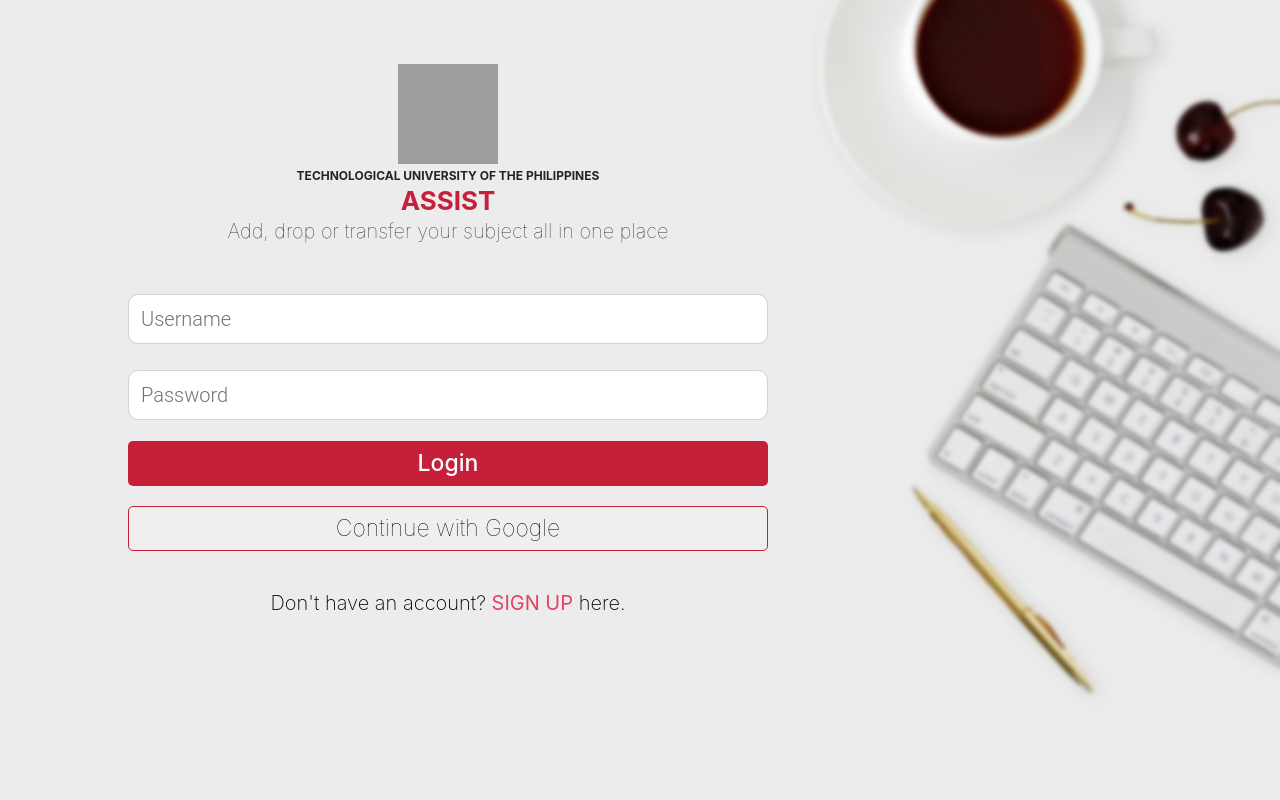
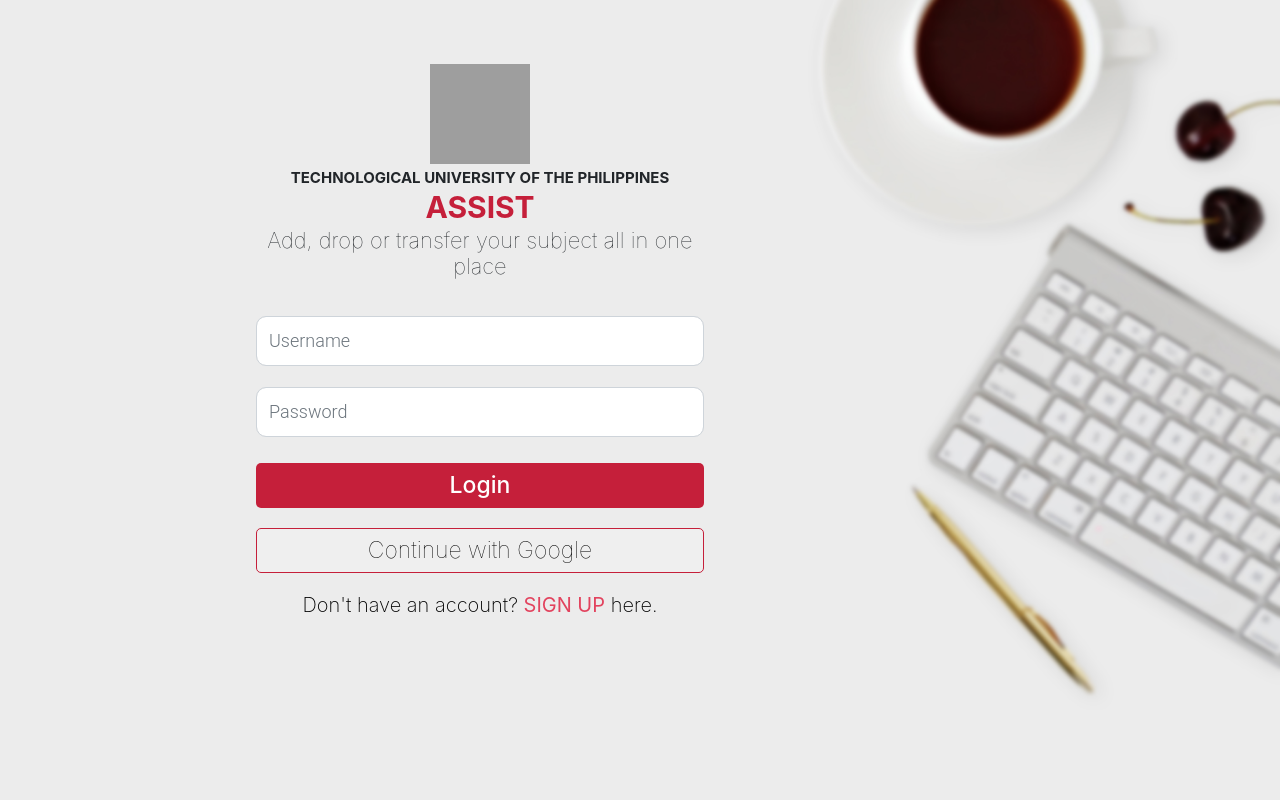
Before and after one commit to CyrineOsorio/tup-assist, a Django app: page / in a window 1280 px wide. Run offline with Django 4.2, Linux system fonts and the light colour scheme; grey boxes are pictures that could not be loaded.

Commit message:
Add Files

```diff
--- a/TupAssistProject/TupAssistApp/static/css/index.css
+++ b/TupAssistProject/TupAssistApp/static/css/index.css
@@ -15,7 +15,7 @@
     background-position: center;
     background-size: cover;
     background-repeat: no-repeat;
-    padding: 5% 40% 10% 10%;
+    padding: 5% 30% 10% 20%;
 }
 
 
@@ -23,7 +23,7 @@
 
 form {
     /*border: solid 1px black;*/
-    width: 100%;
+    width: 70%;
     display: grid;
     text-align: center;
 }
@@ -39,14 +39,14 @@
 .tup-label {
     width: 100%;
     font-weight: bold;
-    font-size: 12px;
+    font-size: 15px;
     margin-bottom: 2px;
 }
 
 .assist-label {
     width: 100%;
     font-weight: bold;
-    font-size: 26px;
+    font-size: 30px;
     color: #C51F3A;
     margin-bottom: 2px;
 }
@@ -54,7 +54,7 @@
 .adt-label {
     width: 100%;
     font-weight: lighter;
-    font-size: 20px;
+    font-size: 22px;
     margin-bottom: 8%;
 }
 
@@ -67,7 +67,7 @@
     height: 50px;
     border: 1px solid #CED4DA;
     font-weight: 300;
-    font-size: 20px;
+    font-size: 18px;
     border-radius: 10px;
 }
 
@@ -77,7 +77,7 @@
 
 .inputs {
     display: grid;
-    row-gap: 10px;
+    row-gap: 5px;
 }
 
 
@@ -94,7 +94,7 @@
     text-align: center;
     border: none;
     border-radius: 5px;
-    margin-top: 5px;
+    margin-top: 10px;
 }
 
 
@@ -117,7 +117,7 @@
     font-size: 23px;
     font-weight: lighter;
     text-align: center;
-    margin-bottom: 40px;
+    margin-bottom: 20px;
     border-radius: 5px;
     margin-top: 20px;
 }
--- /dev/null
+++ b/TupAssistProject/TupAssistApp/static/css/student.css
@@ -0,0 +1,3 @@
+i {
+    color: green;
+}
```
Also changed, not shown: TupAssistProject/TupAssistApp/templates/TupAssistApp/student.html (added, +15 -0 lines).
